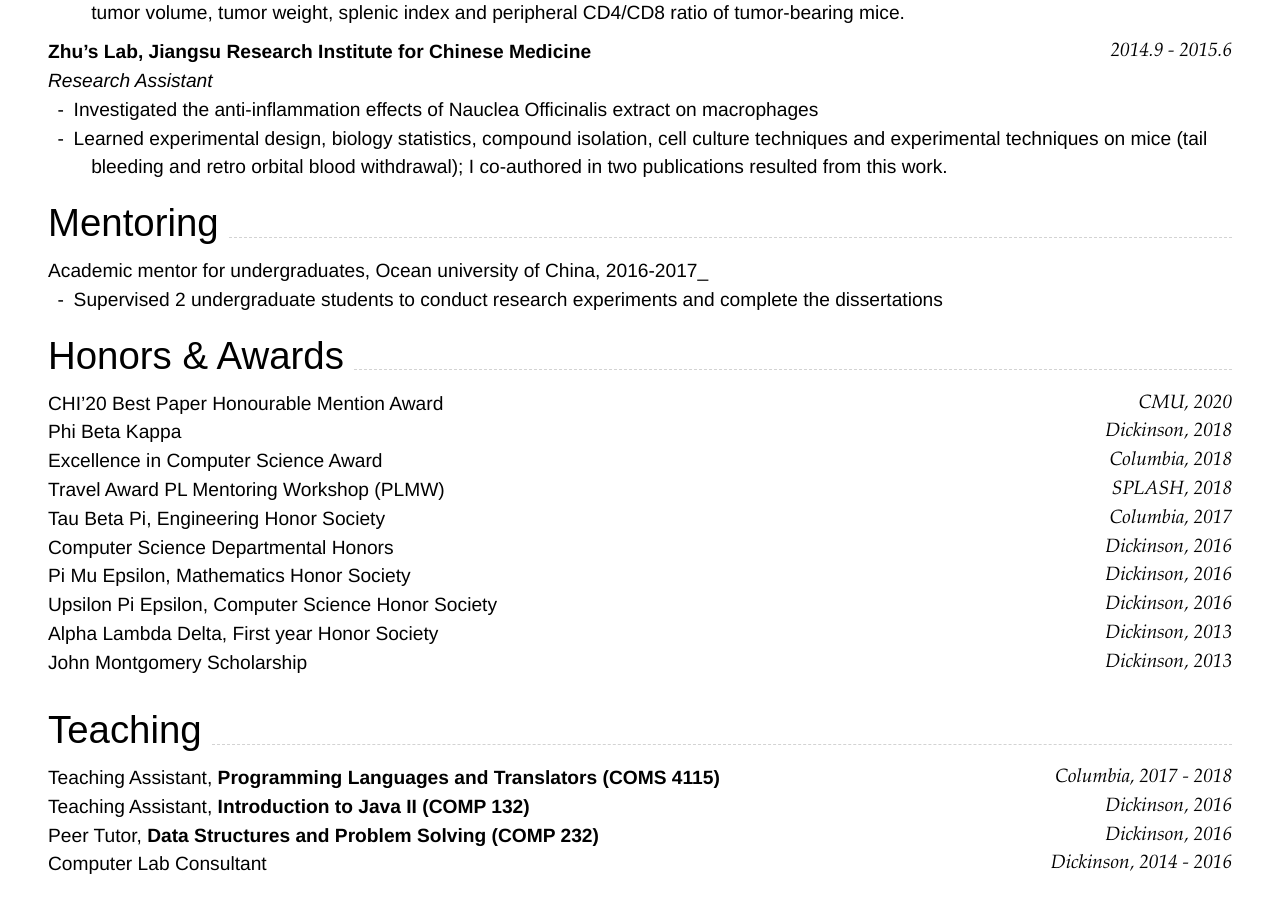
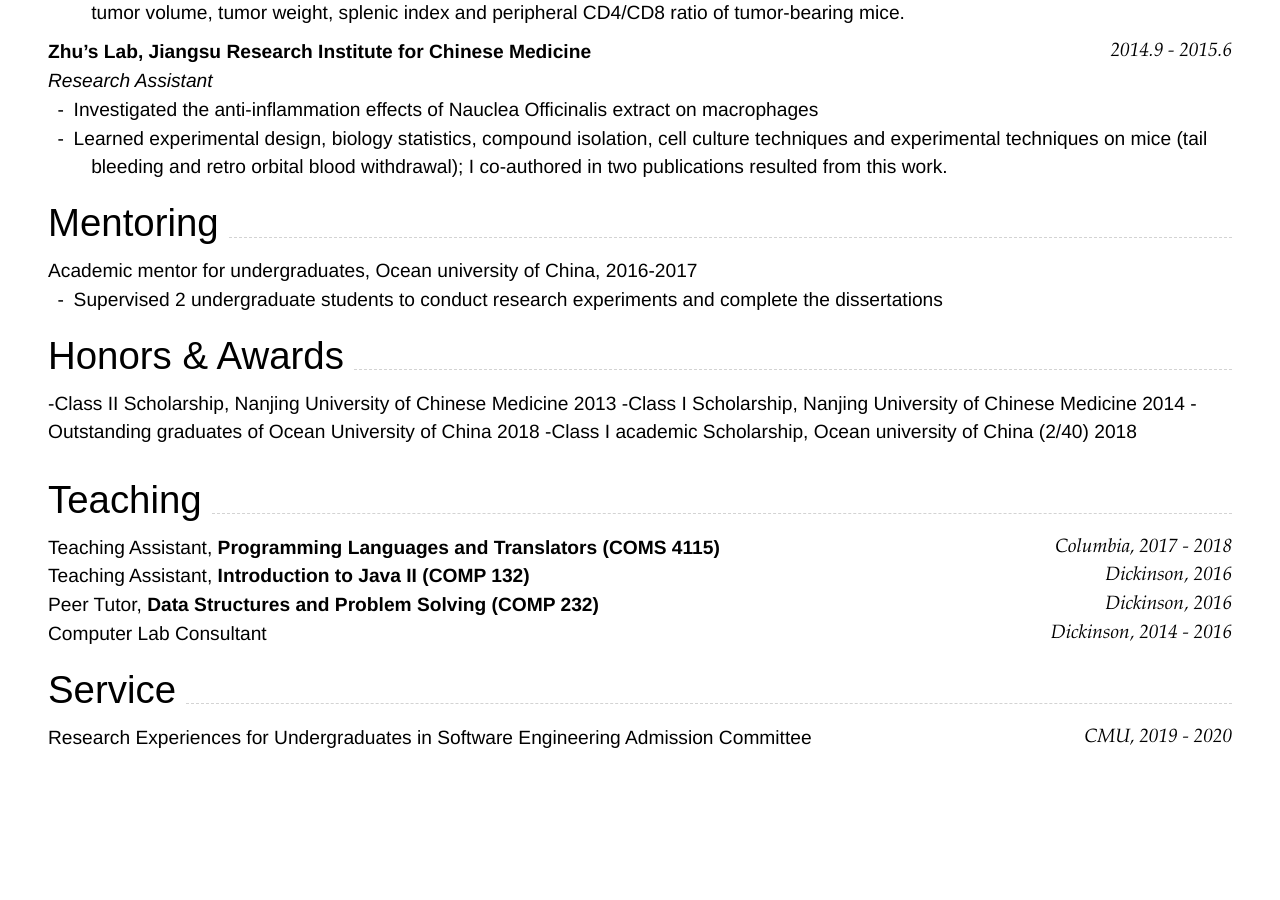
Before and after one commit to yiyiyi1992/Resume, a Jekyll site: the page built from index.md, in a window 1280 px wide and 900 px high, scrolled down 1806 px. Built offline with Jekyll 4.4.1, drawn with Linux system fonts in a browser that asks for light colours; nearby versions of some CDN libraries; after the commit the page ends 2606 px from its top, so only the background shows below that.

Commit message:
Update index.md

```diff
--- a/index.md
+++ b/index.md
@@ -96,22 +96,17 @@ _Research Assistant_<br>
 
 ## Mentoring
 
-  Academic mentor for undergraduates, Ocean university of China, 2016-2017_<br>
+  Academic mentor for undergraduates, Ocean university of China, 2016-2017 <br>
 -	Supervised 2 undergraduate students to conduct research experiments and complete the dissertations
 
 
 ## Honors & Awards
 
-CHI'20 Best Paper Honourable Mention Award `CMU, 2020` <br>
-Phi Beta Kappa `Dickinson, 2018` <br>
-Excellence in Computer Science Award `Columbia, 2018` <br>
-Travel Award PL Mentoring Workshop (PLMW) `SPLASH, 2018` <br>
-Tau Beta Pi, Engineering Honor Society `Columbia, 2017` <br>
-Computer Science Departmental Honors `Dickinson, 2016` <br>
-Pi Mu Epsilon, Mathematics Honor Society `Dickinson, 2016` <br>
-Upsilon Pi Epsilon, Computer Science Honor Society `Dickinson, 2016` <br>
-Alpha Lambda Delta, First year Honor Society `Dickinson, 2013`<br>
-John Montgomery Scholarship `Dickinson, 2013` <br>
+-Class II Scholarship, Nanjing University of Chinese Medicine 2013
+-Class I Scholarship, Nanjing University of Chinese Medicine 2014
+-Outstanding graduates of Ocean University of China 2018
+-Class I academic Scholarship, Ocean university of China (2/40) 2018
+
 
 ---
 
```
